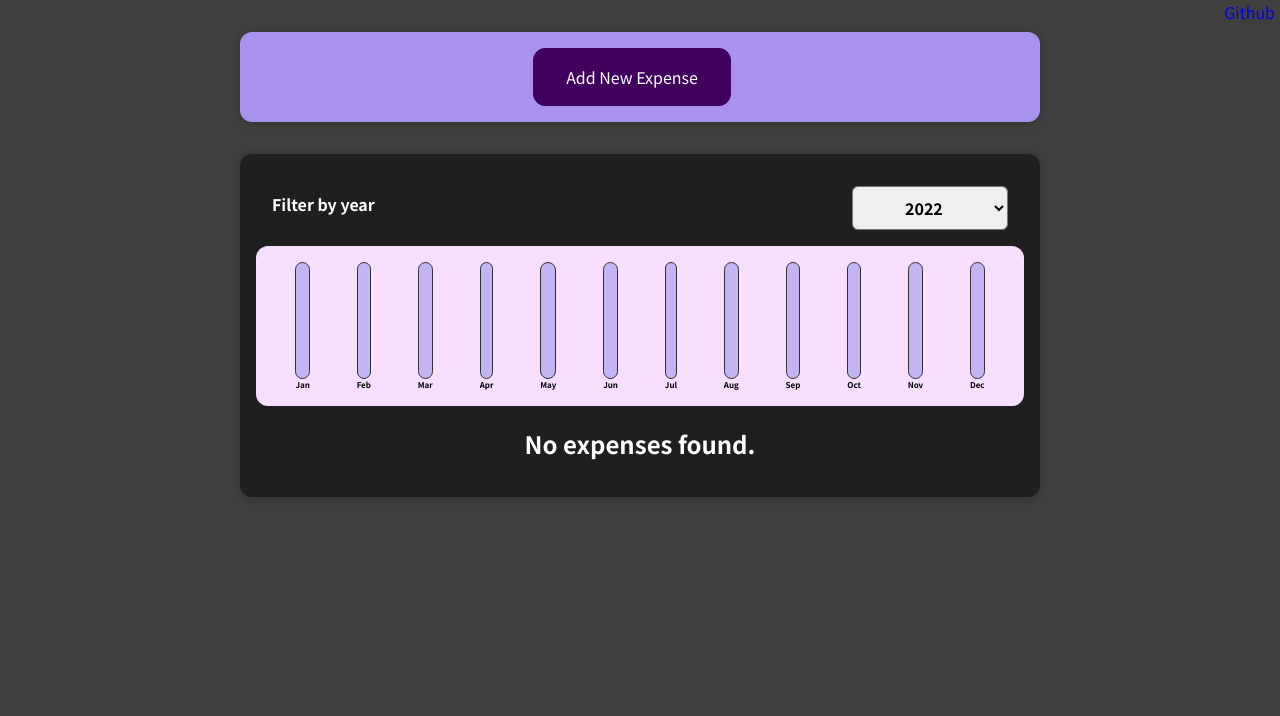
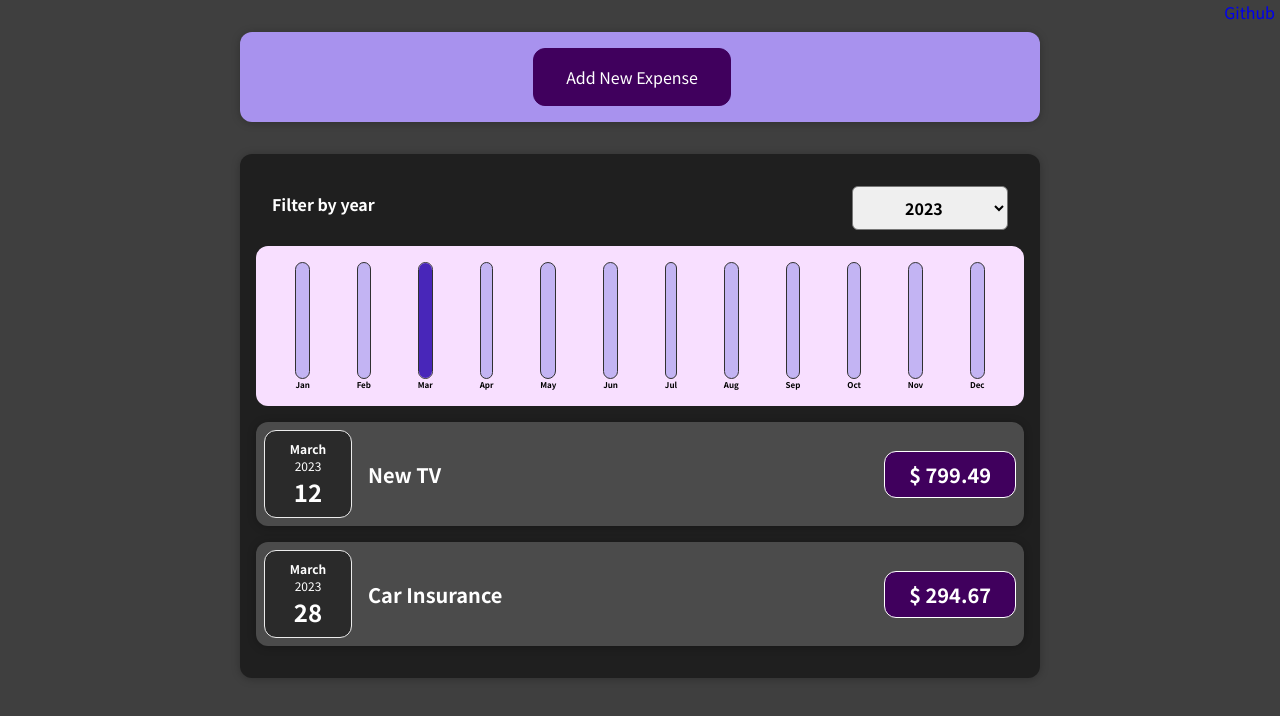
Before and after one commit to iampratiktandel/expense-tracker-react, a React (Create React App) app: page / in a window 1280 px wide. Shown: the top 716 px of the page. Built offline with nearby package versions, Linux system fonts and the light colour scheme.

Commit message:
feat: update filter dropdown value

```diff
--- a/src/App.js
+++ b/src/App.js
@@ -13,13 +13,13 @@ const INITIAL_EXPENSES = [
   { id: 'e2',
     title: 'New TV',
     amount: 799.49,
-    date: new Date(2021, 2, 12)
+    date: new Date(2023, 2, 12)
   },
   {
     id: 'e3',
     title: 'Car Insurance',
     amount: 294.67,
-    date: new Date(2021, 2, 28),
+    date: new Date(2023, 2, 28),
   },
   {
     id: 'e4',
--- a/src/components/Expenses/ExpenseFilter/ExpenseFilter.js
+++ b/src/components/Expenses/ExpenseFilter/ExpenseFilter.js
@@ -13,10 +13,10 @@ const ExpensesFilter = (props) => {
       <div className='expenses-filter__control'>
         <label>Filter by year</label>
         <select value={props.selectedYear} onChange={filterChangeHandler}>
+          <option value='2023'>2023</option>
           <option value='2022'>2022</option>
           <option value='2021'>2021</option>
           <option value='2020'>2020</option>
-          <option value='2019'>2019</option>
         </select>
       </div>
     </div>
--- a/src/components/Expenses/ExpenseList/ExpenseList.js
+++ b/src/components/Expenses/ExpenseList/ExpenseList.js
@@ -6,7 +6,7 @@ import { useState } from "react";
 import ExpenseChart from "../ExpenseChart/ExpenseChart";
 
 const ExpenseList = (props) => {
-  const [filteredYear, setFilteredYear] = useState('2022');
+  const [filteredYear, setFilteredYear] = useState('2023');
   const yearChangeHandler = (value) => {
     setFilteredYear(value);
   }
```
